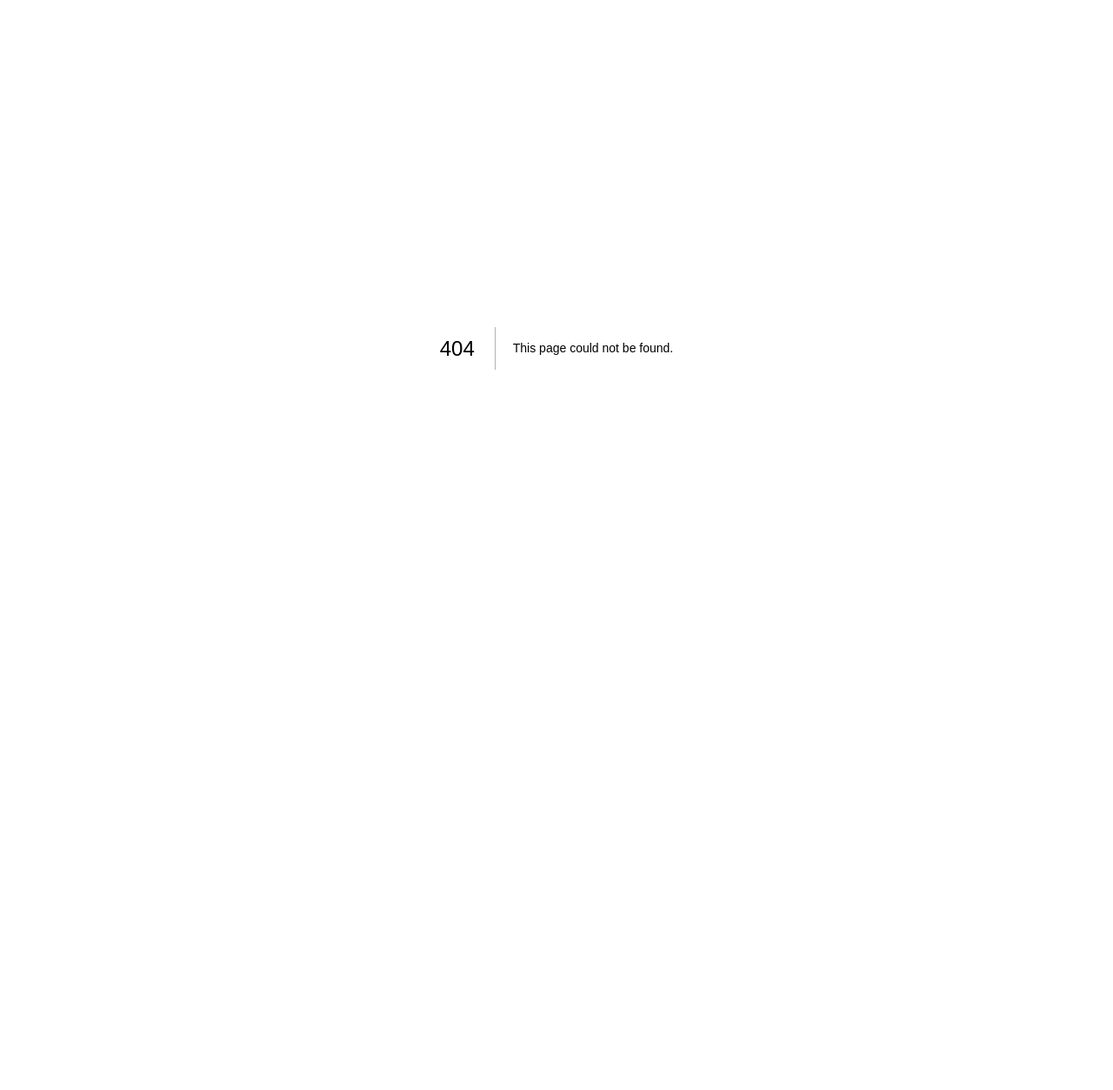
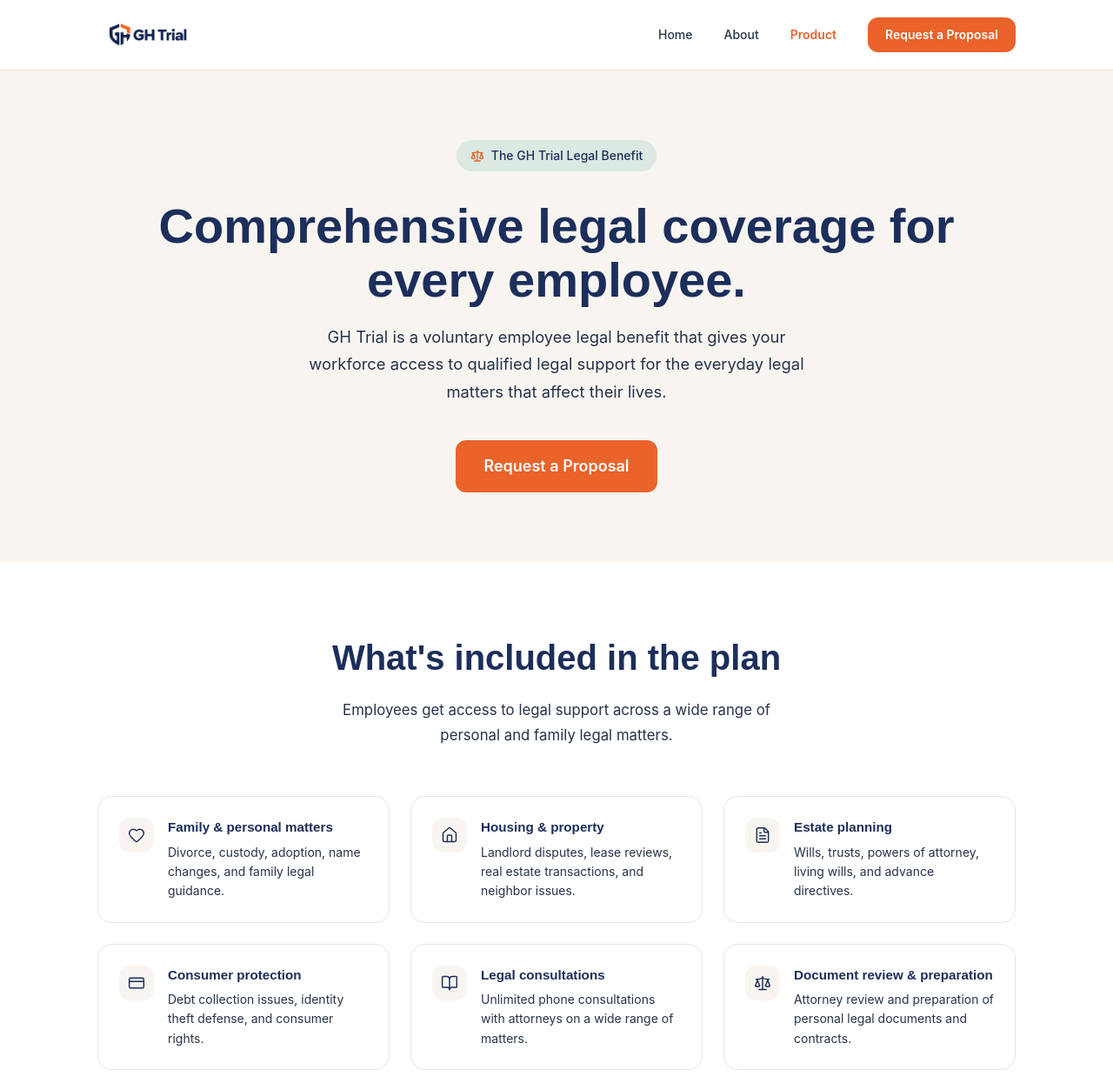
Before and after one commit to Textingman/bume-ghtrial, a Next.js app: page /product in a window 1280 px wide. Before the commit this address had no page. Shown: the top 1253 px of the page at 87% size. Before the commit the page ends 800 px from the top, so only its background shows below. Built offline with nearby package versions, Linux system fonts and the light colour scheme.

Commit message:
product: add product page covering GH Trial legal benefit offer

```diff
--- /dev/null
+++ b/app/product/page.tsx
@@ -0,0 +1,150 @@
+import Link from 'next/link';
+import { CheckCircle, Scale, Shield, Users, FileText, Home, Heart, CreditCard, BookOpen, Zap, Star } from 'lucide-react';
+import Navbar from '../components/Navbar';
+import Footer from '../components/Footer';
+
+export default function ProductPage() {
+  return (
+    <div className="min-h-screen" style={{ backgroundColor: '#F8F5F1', fontFamily: 'Inter, sans-serif' }}>
+      <Navbar />
+
+      {/* Hero */}
+      <section className="py-20" style={{ backgroundColor: '#F8F5F1' }}>
+        <div className="max-w-6xl mx-auto px-6 lg:px-12 text-center">
+          <div className="inline-flex items-center gap-2 px-4 py-2 rounded-full text-sm font-medium mb-8" style={{ backgroundColor: '#DCE8E2', color: '#1C2E5B' }}>
+            <Scale className="w-4 h-4" style={{ color: '#E9632B' }} />
+            The GH Trial Legal Benefit
+          </div>
+          <h1 style={{ fontFamily: 'Manrope, sans-serif', fontWeight: 800, fontSize: 'clamp(2.25rem, 5vw, 3.5rem)', color: '#1C2E5B', lineHeight: 1.1, marginBottom: '1.25rem' }}>
+            Comprehensive legal coverage for every employee.
+          </h1>
+          <p style={{ fontSize: '1.15rem', color: '#26334A', maxWidth: '600px', margin: '0 auto 2.5rem', lineHeight: 1.7 }}>
+            GH Trial is a voluntary employee legal benefit that gives your workforce access to qualified legal support for the everyday legal matters that affect their lives.
+          </p>
+          <Link href="/signup" className="inline-block px-8 py-4 rounded-xl font-semibold text-white text-lg transition-opacity hover:opacity-90"
+            style={{ backgroundColor: '#E9632B', fontFamily: 'Inter, sans-serif' }}>
+            Request a Proposal
+          </Link>
+        </div>
+      </section>
+
+      {/* What's Included */}
+      <section className="py-20" style={{ backgroundColor: '#FFFFFF' }}>
+        <div className="max-w-6xl mx-auto px-6 lg:px-12">
+          <div className="text-center mb-14">
+            <h2 style={{ fontFamily: 'Manrope, sans-serif', fontWeight: 700, fontSize: 'clamp(1.75rem, 3.5vw, 2.5rem)', color: '#1C2E5B', marginBottom: '1rem' }}>
+              What&apos;s included in the plan
+            </h2>
+            <p style={{ fontSize: '1.05rem', color: '#26334A', maxWidth: '520px', margin: '0 auto', lineHeight: 1.7 }}>
+              Employees get access to legal support across a wide range of personal and family legal matters.
+            </p>
+          </div>
+          <div className="grid sm:grid-cols-2 lg:grid-cols-3 gap-6">
+            {[
+              { icon: Heart, title: 'Family & personal matters', desc: 'Divorce, custody, adoption, name changes, and family legal guidance.' },
+              { icon: Home, title: 'Housing & property', desc: 'Landlord disputes, lease reviews, real estate transactions, and neighbor issues.' },
+              { icon: FileText, title: 'Estate planning', desc: 'Wills, trusts, powers of attorney, living wills, and advance directives.' },
+              { icon: CreditCard, title: 'Consumer protection', desc: 'Debt collection issues, identity theft defense, and consumer rights.' },
+              { icon: BookOpen, title: 'Legal consultations', desc: 'Unlimited phone consultations with attorneys on a wide range of matters.' },
+              { icon: Scale, title: 'Document review & preparation', desc: 'Attorney review and preparation of personal legal documents and contracts.' },
+              { icon: Shield, title: 'Traffic & license issues', desc: 'Traffic violations, license suspensions, and related legal matters.' },
+              { icon: Users, title: 'Immigration assistance', desc: 'Guidance on immigration matters, visa questions, and related legal support.' },
+              { icon: Zap, title: 'Civil lawsuit defense', desc: 'Legal representation and defense for civil lawsuits and disputes.' },
+            ].map((item) => (
+              <div key={item.title} className="flex items-start gap-4 p-6 rounded-2xl bg-white border" style={{ borderColor: '#E8E4DF' }}>
+                <div className="w-10 h-10 rounded-xl flex items-center justify-center flex-shrink-0" style={{ backgroundColor: '#F8F5F1' }}>
+                  <item.icon className="w-5 h-5" style={{ color: '#1C2E5B', strokeWidth: 1.75 }} />
+                </div>
+                <div>
+                  <h3 style={{ fontFamily: 'Manrope, sans-serif', fontWeight: 700, fontSize: '0.95rem', color: '#1C2E5B', marginBottom: '0.35rem' }}>{item.title}</h3>
+                  <p style={{ fontSize: '0.875rem', color: '#26334A', lineHeight: 1.6 }}>{item.desc}</p>
+                </div>
+              </div>
+            ))}
+          </div>
+        </div>
+      </section>
+
+      {/* How It Works */}
+      <section className="py-20" style={{ backgroundColor: '#F8F5F1' }}>
+        <div className="max-w-6xl mx-auto px-6 lg:px-12">
+          <h2 style={{ fontFamily: 'Manrope, sans-serif', fontWeight: 700, fontSize: 'clamp(1.75rem, 3.5vw, 2.5rem)', color: '#1C2E5B', marginBottom: '1rem', textAlign: 'center' }}>
+            How the benefit works
+          </h2>
+          <p style={{ fontSize: '1.05rem', color: '#26334A', textAlign: 'center', marginBottom: '3rem', lineHeight: 1.7 }}>
+            Simple for employers to offer. Easy for employees to use.
+          </p>
+          <div className="grid md:grid-cols-3 gap-8">
+            {[
+              { num: '01', title: 'Employer adds GH Trial', desc: 'Add GH Trial to your benefits package. Our team handles setup — no IT required.' },
+              { num: '02', title: 'Employees enroll', desc: 'Employees receive their unique Employee ID and activate their benefit in minutes.' },
+              { num: '03', title: 'Access legal support', desc: 'Employees connect with qualified legal support for their specific situation — anytime.' },
+            ].map((step) => (
+              <div key={step.num} className="text-center p-8 bg-white rounded-2xl border" style={{ borderColor: '#E8E4DF' }}>
+                <div className="w-14 h-14 rounded-full flex items-center justify-center mx-auto mb-5 text-xl font-bold text-white" style={{ backgroundColor: '#1C2E5B', fontFamily: 'Manrope, sans-serif' }}>
+                  {step.num}
+                </div>
+                <h3 style={{ fontFamily: 'Manrope, sans-serif', fontWeight: 700, fontSize: '1.05rem', color: '#1C2E5B', marginBottom: '0.75rem' }}>{step.title}</h3>
+                <p style={{ fontSize: '0.9rem', color: '#26334A', lineHeight: 1.7 }}>{step.desc}</p>
+              </div>
+            ))}
+          </div>
+        </div>
+      </section>
+
+      {/* Employer Benefits */}
+      <section className="py-20" style={{ backgroundColor: '#1C2E5B' }}>
+        <div className="max-w-6xl mx-auto px-6 lg:px-12">
+          <div className="grid lg:grid-cols-2 gap-16 items-center">
+            <div>
+              <h2 style={{ fontFamily: 'Manrope, sans-serif', fontWeight: 700, fontSize: 'clamp(1.75rem, 3.5vw, 2.5rem)', color: 'white', marginBottom: '1.25rem' }}>
+                Why employers choose GH Trial
+              </h2>
+              <p style={{ fontSize: '1.05rem', color: 'rgba(255,255,255,0.7)', lineHeight: 1.7, marginBottom: '2rem' }}>
+                A voluntary benefit that costs nothing to administer and delivers real value to your workforce.
+              </p>
+              <Link href="/signup" className="inline-block px-7 py-3.5 rounded-xl font-semibold text-white transition-opacity hover:opacity-90"
+                style={{ backgroundColor: '#E9632B', fontFamily: 'Inter, sans-serif' }}>
+                Request a Proposal
+              </Link>
+            </div>
+            <div className="space-y-4">
+              {[
+                { title: 'No cost to the employer', desc: 'GH Trial is funded through voluntary employee payroll deduction.' },
+                { title: 'Zero IT setup required', desc: 'Employees self-enroll using their unique Employee ID. No integration needed.' },
+                { title: 'Immediate coverage', desc: 'Employees have access to legal support from day one of enrollment.' },
+                { title: 'Dedicated HR support', desc: 'Our team supports your HR department throughout implementation and beyond.' },
+              ].map((item) => (
+                <div key={item.title} className="flex items-start gap-4 p-5 rounded-2xl" style={{ backgroundColor: 'rgba(255,255,255,0.07)' }}>
+                  <CheckCircle className="w-5 h-5 flex-shrink-0 mt-0.5" style={{ color: '#E9632B' }} />
+                  <div>
+                    <p style={{ fontFamily: 'Manrope, sans-serif', fontWeight: 700, fontSize: '0.95rem', color: 'white', marginBottom: '0.25rem' }}>{item.title}</p>
+                    <p style={{ fontSize: '0.875rem', color: 'rgba(255,255,255,0.6)', lineHeight: 1.6 }}>{item.desc}</p>
+                  </div>
+                </div>
+              ))}
+            </div>
+          </div>
+        </div>
+      </section>
+
+      {/* CTA */}
+      <section className="py-20" style={{ backgroundColor: '#F8F5F1' }}>
+        <div className="max-w-3xl mx-auto px-6 lg:px-12 text-center">
+          <h2 style={{ fontFamily: 'Manrope, sans-serif', fontWeight: 800, fontSize: 'clamp(1.75rem, 3.5vw, 2.5rem)', color: '#1C2E5B', marginBottom: '1.25rem' }}>
+            Ready to add GH Trial to your benefits?
+          </h2>
+          <p style={{ fontSize: '1.05rem', color: '#26334A', lineHeight: 1.7, marginBottom: '2.5rem' }}>
+            Request a proposal and our team will walk you through everything.
+          </p>
+          <Link href="/signup" className="inline-block px-8 py-4 rounded-xl font-semibold text-white text-lg transition-opacity hover:opacity-90"
+            style={{ backgroundColor: '#E9632B', fontFamily: 'Inter, sans-serif' }}>
+            Request a Proposal
+          </Link>
+        </div>
+      </section>
+
+      <Footer />
+    </div>
+  );
+}
```
